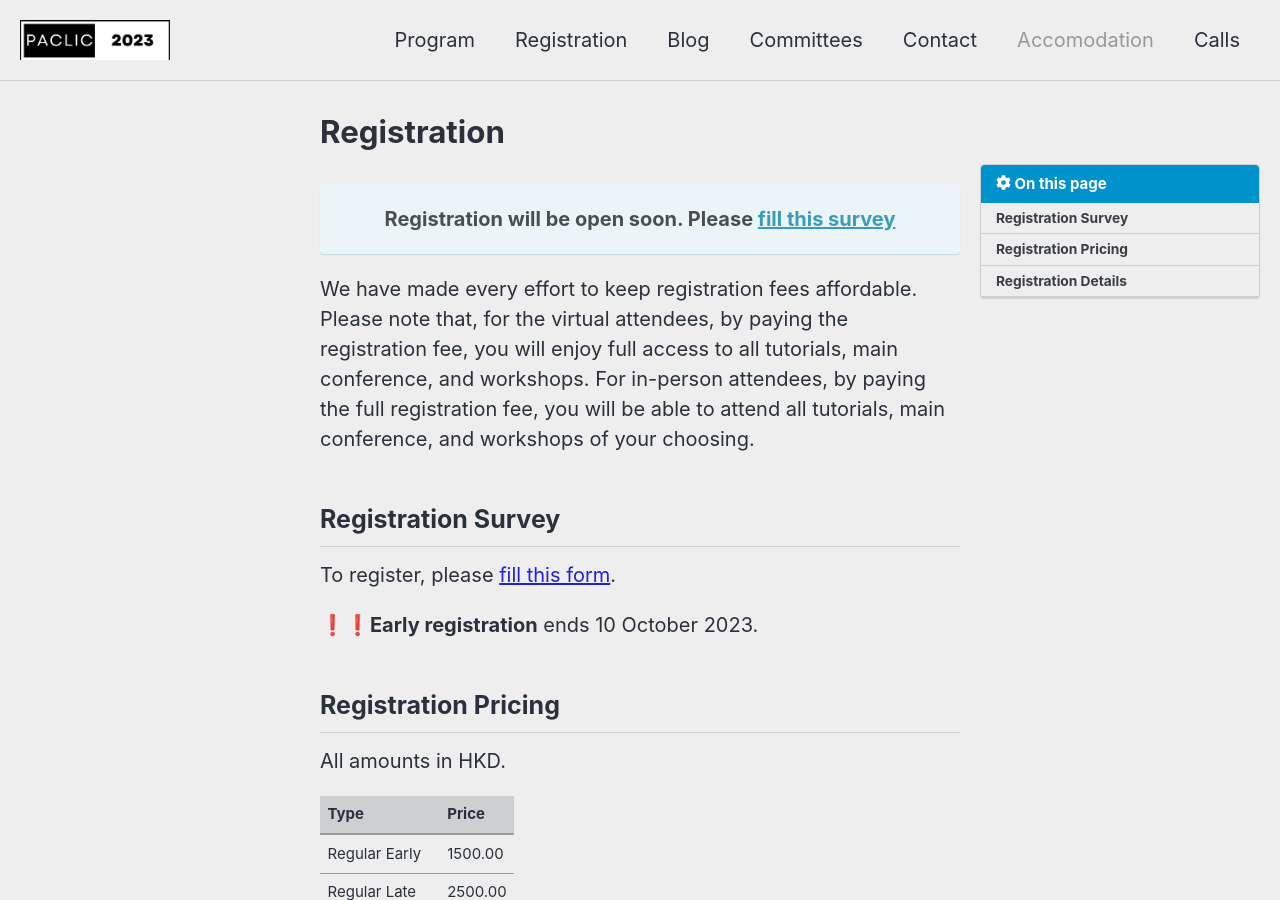
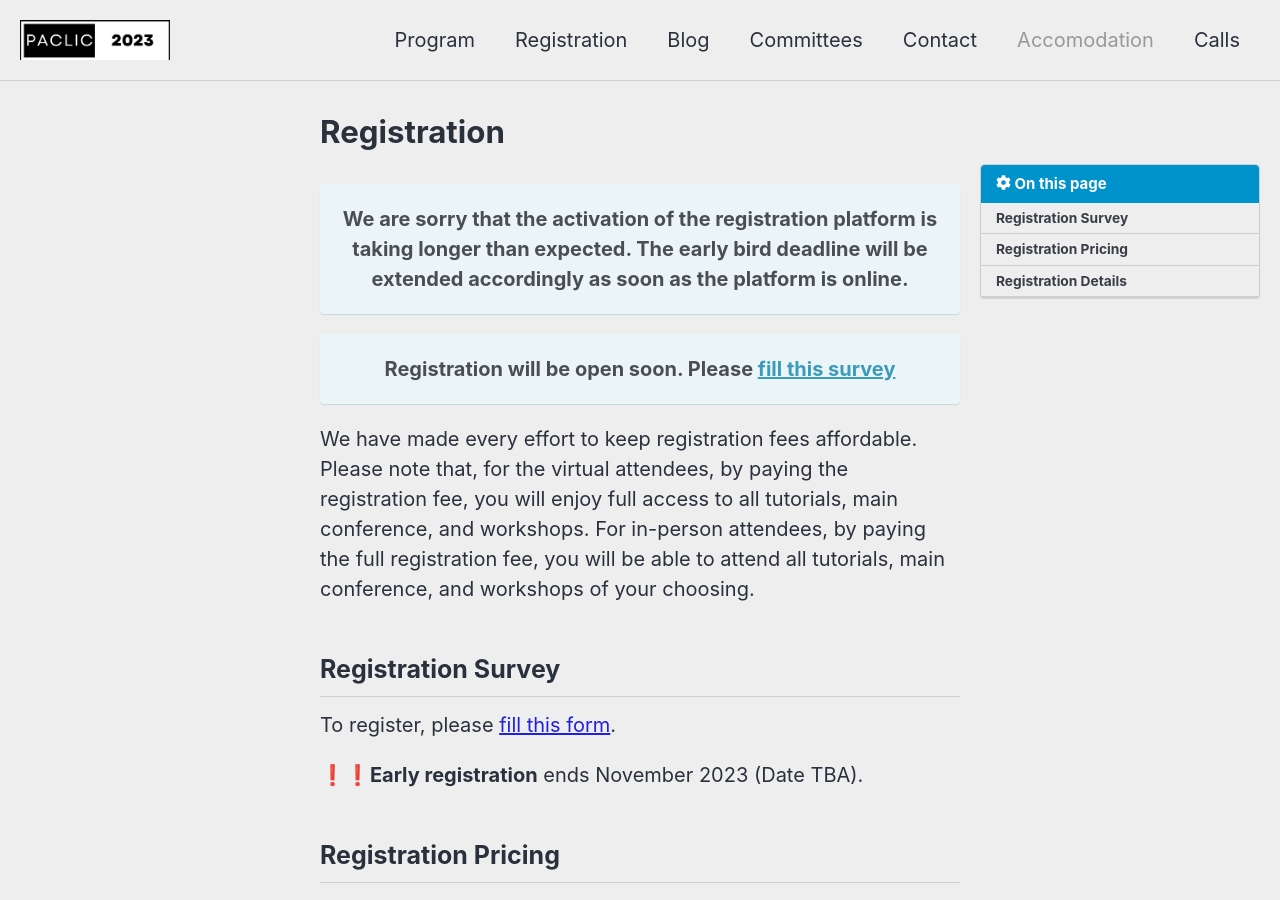
Before and after one commit to paclic2023/paclic2023.github.io, a Jekyll site: the page built from _pages/registration.md, in a window 1280 px wide and 900 px high. Built offline with Jekyll 4.4.1, drawn with Linux system fonts in a browser that asks for light colours; cached includes are drawn as plain includes; nearby versions of some CDN libraries.

Commit message:
info added

```diff
--- a/_pages/registration.md
+++ b/_pages/registration.md
@@ -7,6 +7,9 @@ toc: true
 toc_sticky: true
 toc_icon: "cog"
 ---
+
+**We are sorry that the activation of the registration platform is taking longer than expected. The early bird deadline will be extended accordingly as soon as the platform is online.**
+{: .notice .notice--info .text-center}
 
 **Registration will be open soon. Please [fill this survey](https://alt.jotfor.ms/232601363737050)**
 {: .notice .notice--info .text-center}
@@ -18,7 +21,7 @@ We have made every effort to keep registration fees affordable.  Please note tha
 To register, please [fill this form](https://alt.jotfor.ms/232601363737050).
 
 
-❗❗**Early registration** ends 10 October 2023.
+❗❗**Early registration** ends November 2023 (Date TBA).
 
 
 ## Registration Pricing
```
Also changed, not shown: _pages/home.md (+1 -0 lines).
